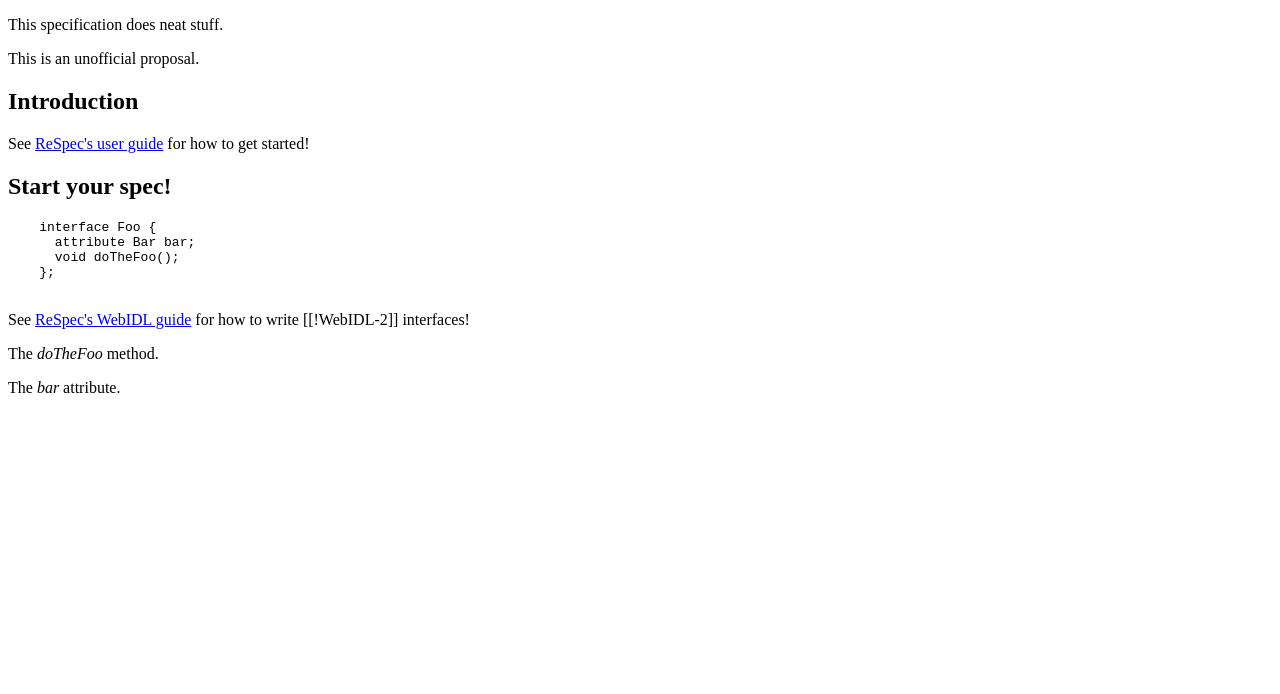
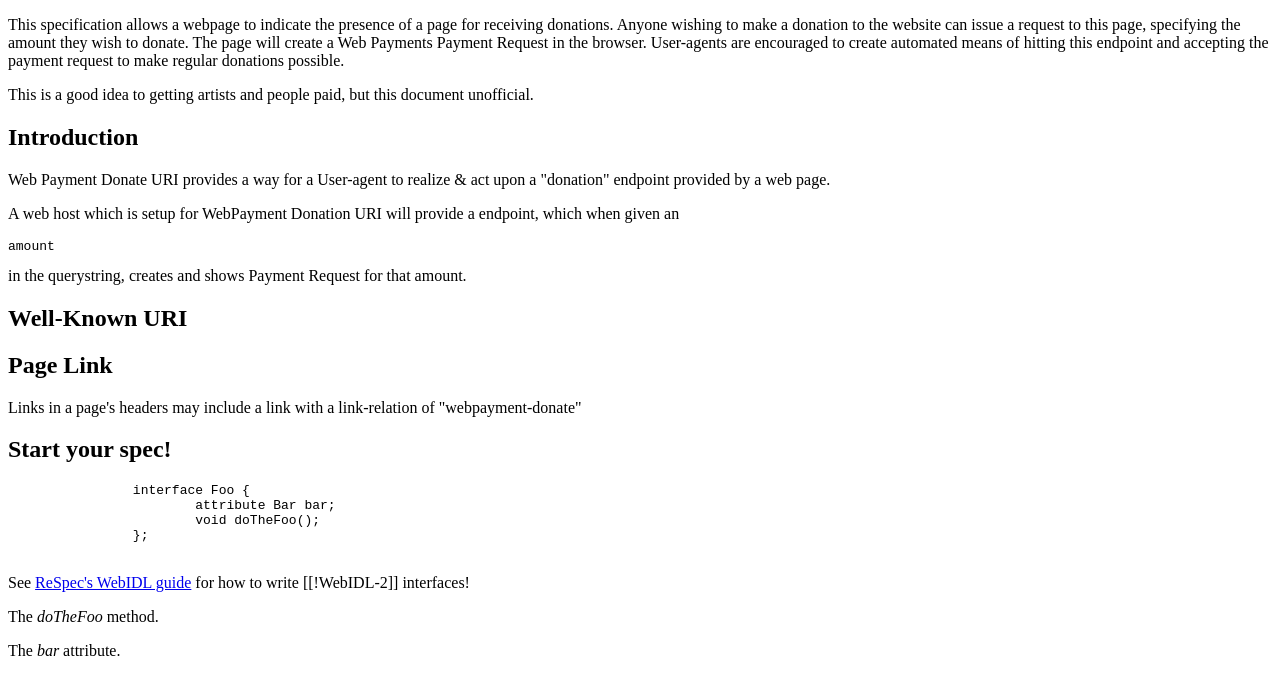
Before and after one commit to rektide/donation-acceptance, a plain HTML site: page index.html in a window 1280 px wide. Drawn offline with Linux system fonts and the light colour scheme.

Commit message:
Fill in some initial introduction, premise.

```diff
--- a/index.html
+++ b/index.html
@@ -11,8 +11,8 @@
 	var respecConfig = {
 		"doRDFa": false,
 		"format": "markdown",
-    "githubAPI": "https://api.github.com/repos/WICG/webpayment-donate-uri",
-    "issueBase": "https://www.github.com/WICG/webpayment-donate-uri/issues/",
+		"githubAPI": "https://api.github.com/repos/rektide/webpayment-donate-uri",
+		"issueBase": "https://www.github.com/rektide/webpayment-donate-uri/issues/",
 		"noLegacyStyle": true,
 		"editors": [{
 				name: "rektide",
@@ -20,24 +20,22 @@
 				company: "VoodooWarez Technologies Antilimited",
 				companyURL: "https://voodoowarez.com",
 			},
-      // Add additional editors here.
-      // https://github.com/w3c/respec/wiki/editors
 		],
 		"shortName": "webpayment-donate-uri",
 		"specStatus": "CG-DRAFT",
-    "subjectPrefix": "[webpayment-donate-uri]",
-    "wg": "WICG",
+		"subjectPrefix": "[pay-donate]",
+		"wg": "WICG?",
 		"otherLinks": [{
 			"key": "Repository",
 			"data": [{
-        "value": "We are on Github.",
-        "href": "https://github.com/WICG/webpayment-donate-uri"
+				"value": "Github",
+				"href": "https://github.com/rektide/webpayment-donate-uri"
 			}, {
 				"value": "File a bug.",
-        "href": "https://github.com/WICG/webpayment-donate-uri/issues"
+				"href": "https://github.com/rektide/webpayment-donate-uri/issues"
 			}, {
 				"value": "Commit history.",
-        "href": "https://github.com/WICG/webpayment-donate-uri/commits/gh-pages"
+				"href": "https://github.com/rektide/webpayment-donate-uri/commits/gh-pages"
 			}, ]
 		}],
 	};
@@ -47,21 +45,46 @@
 <body>
 	<section id="abstract">
 		<p>
-      This specification does neat stuff.
+			This specification allows a webpage to indicate the presence of a page for receiving donations.
+			Anyone wishing to make a donation to the website can issue a request to this page, specifying the amount they wish to donate.
+			The page will create a Web Payments Payment Request in the browser.
+			User-agents are encouraged to create automated means of hitting this endpoint and accepting the payment request to make regular donations possible.
 		</p>
 	</section>
 	<section id="sotd">
 		<p>
-      This is an unofficial proposal.
+			This is a good idea to getting artists and people paid, but this document unofficial.
 		</p>
 	</section>
+
 	<section id="introduction">
 		<h2>Introduction</h2>
 		<p>
-      See <a href="https://github.com/w3c/respec/wiki/User's-Guide">ReSpec's
-      user guide</a> for how to get started!
+			<!-- See <a href="https://github.com/w3c/respec/wiki/User's-Guide">ReSpec's
+			user guide</a> for how to get started! -->
+			Web Payment Donate URI provides a way for a User-agent to realize & act upon a "donation" endpoint provided by a web page.
+		</p>
+		<p>
+			A web host which is setup for WebPayment Donation URI will provide a endpoint, which when given an <pre>amount</pre> in the querystring, <a data-cite"!payment-request#constructor">creates</a> and <a data-cite="https://www.w3.org/TR/payment-request/#show()-method">shows <a data-cite="!payment-request">Payment Request</a> for that amount.
 		</p>
 	</section>
+
+	<section data-dfn-for="Well-known">
+		<h2>Well-Known URI</h2>
+	</section>
+
+	<section data-dfn-for="PageLink">
+		<h2>Page Link</h2>
+		<p>
+			Links in a page's headers may include a link with a link-relation of "webpayment-donate"
+		</p>
+	</section>
+	<section data-dfn-for="Embedded">
+	</section>
+
+	<section data-dfn-for="Link">
+	</section>
+
 	<section data-dfn-for="Foo">
 		<h2>Start your spec!</h2>
 		<pre class="idl">
```
Also changed, not shown: .pr-preview.json. Lines whose indentation alone changed are shown as unchanged.
